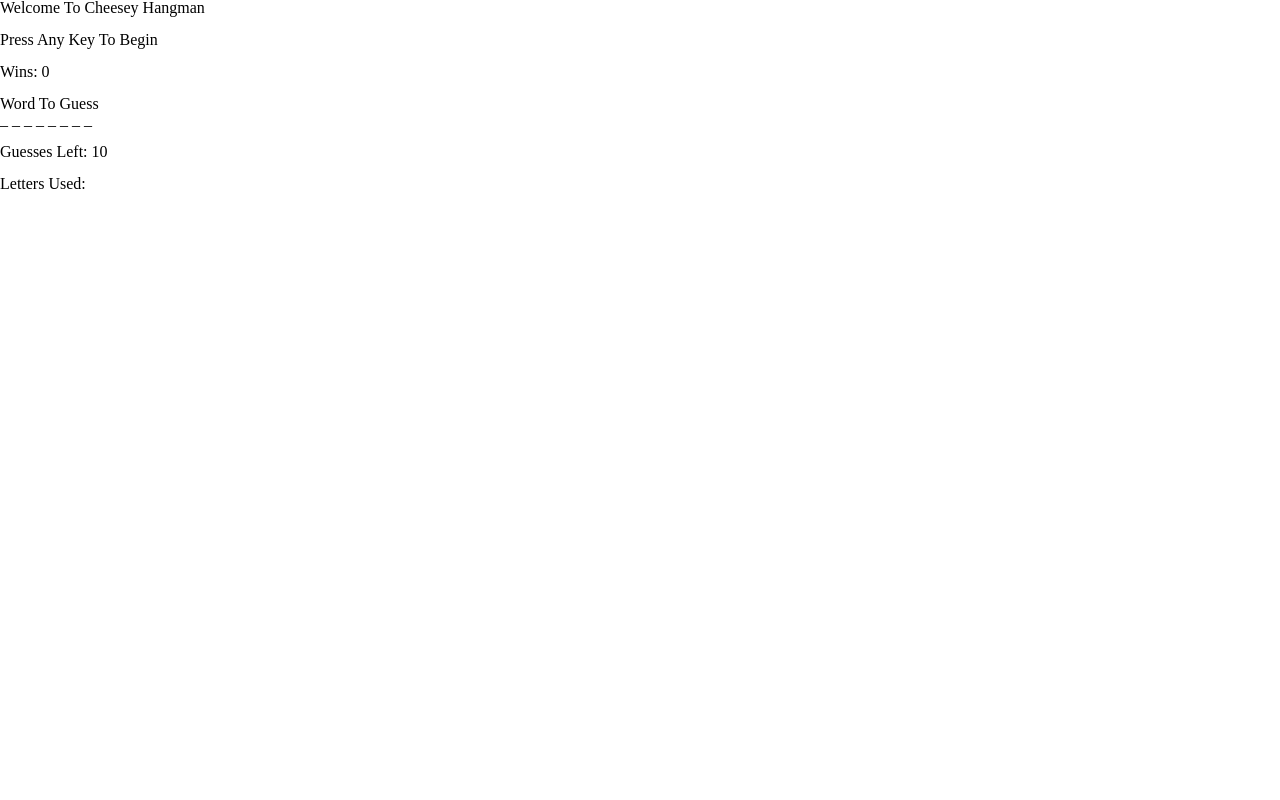
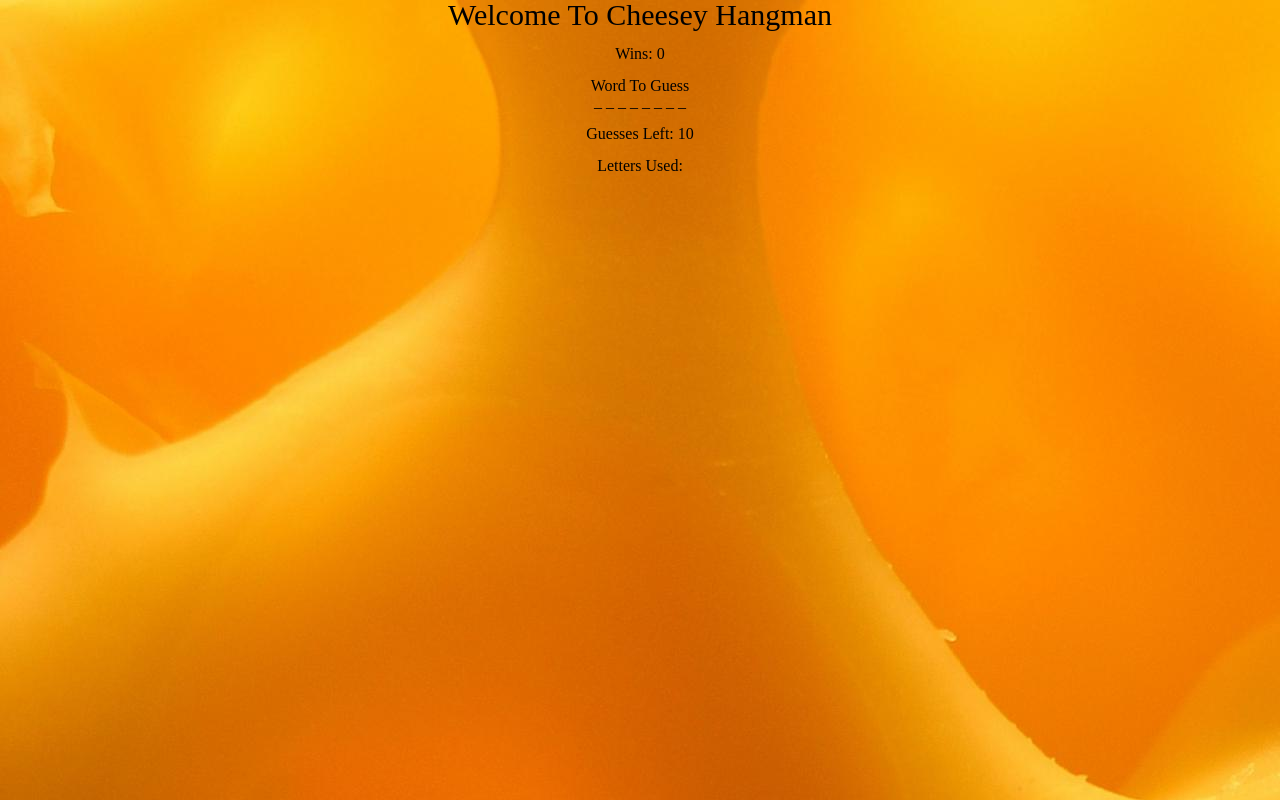
Before and after one commit to Squatch89/Hangman-Game, a plain HTML site: page index.html in a window 1280 px wide. Drawn offline with Linux system fonts and the light colour scheme.

Commit message:
added background light css

```diff
--- a/assets/css/style.css
+++ b/assets/css/style.css
@@ -0,0 +1,12 @@
+body
+{
+    background-image: url("../images/cheese.jpg");
+    width: 100%;
+    height: auto;
+    text-align: center;
+}
+
+h1
+{
+    font-size: 30px;
+}
--- a/index.html
+++ b/index.html
@@ -9,7 +9,7 @@
 
         <link rel="stylesheet" href="assets/css/reset.css">
         <link rel="stylesheet" href="assets/css/style.css">
-        <audio autoplay>
+        <audio autoplay loop>
             <source src="assets/music/Chink.mp3" type="audio/mp3">
         </audio>
 
@@ -21,12 +21,6 @@
     <div id="game">
         <span id="audio"></span>
         <h1> Welcome To Cheesey Hangman </h1>
-
-        <br>
-
-        <div>
-            <p> Press Any Key To Begin </p>
-        </div>
 
         <br>
 
```
Also changed, not shown: assets/images/cheese.jpg (added).
